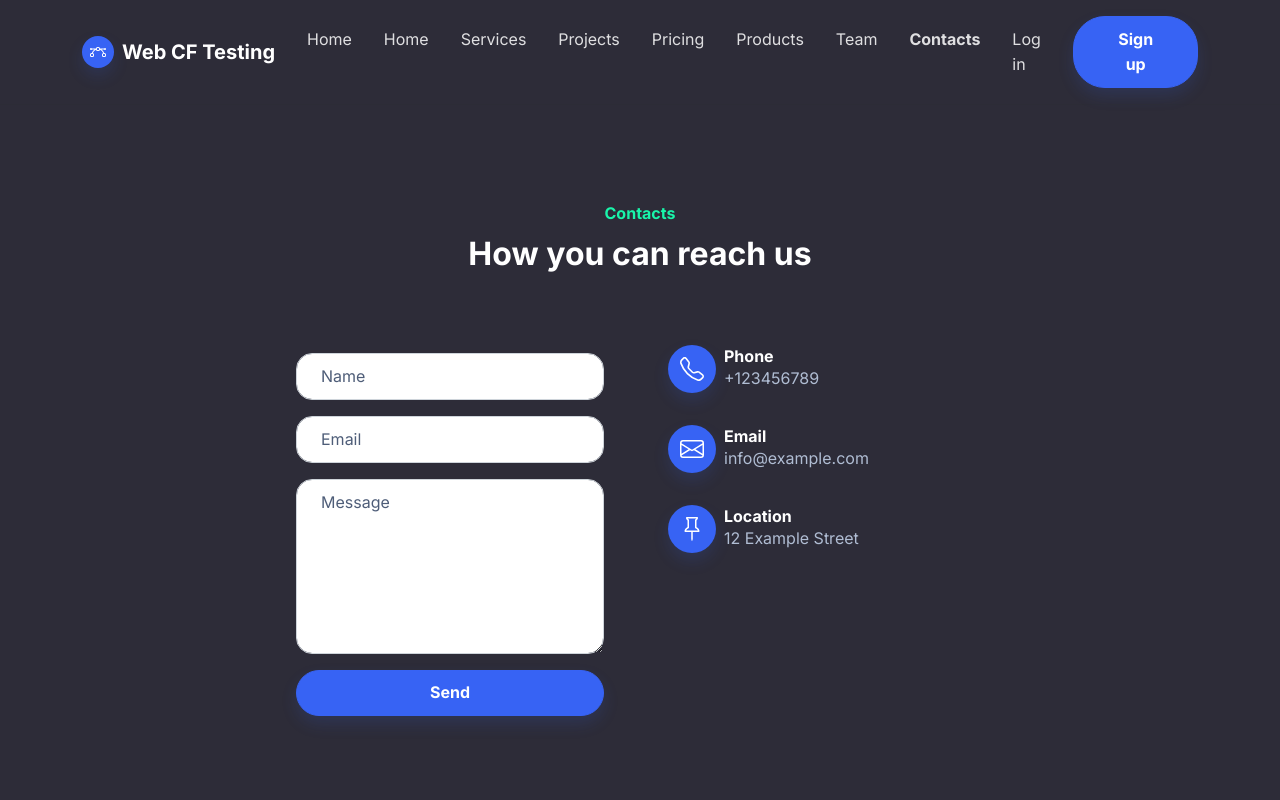
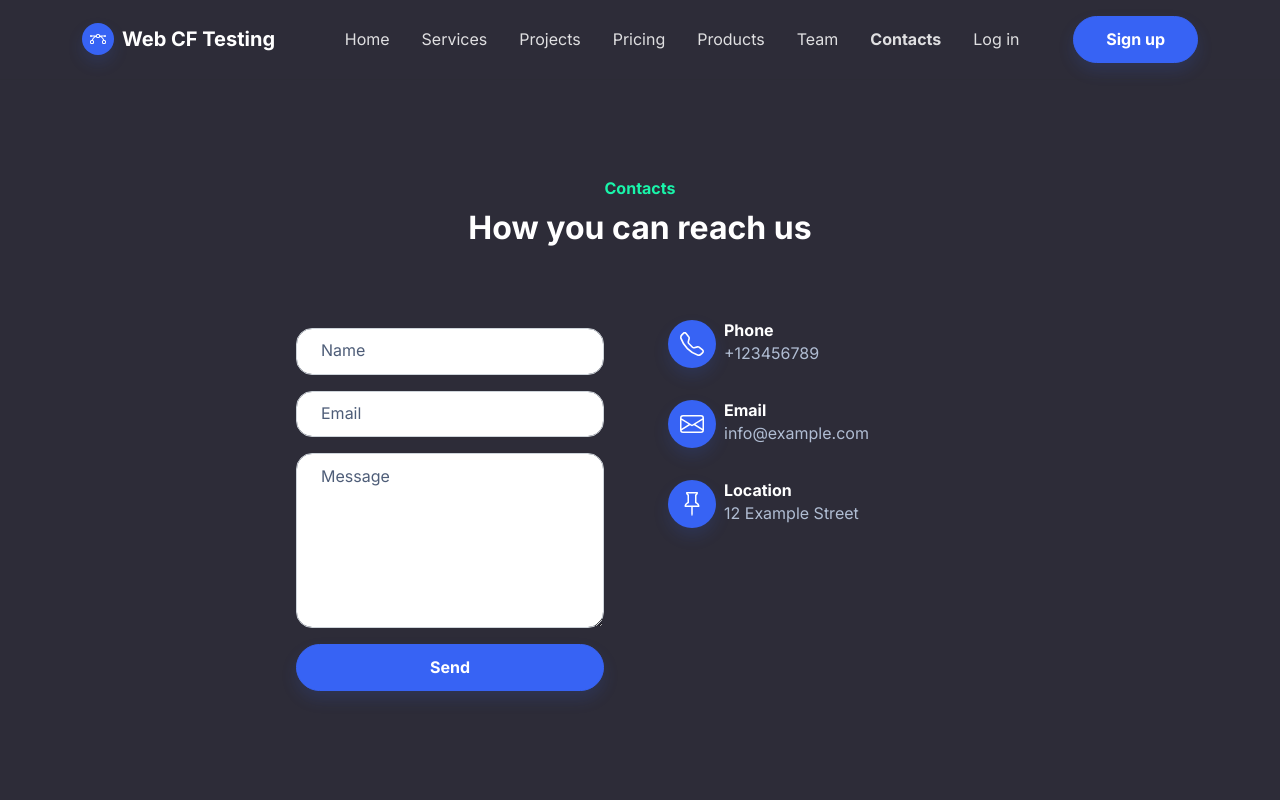
Before and after one commit to dlsdemo/bootstrap-web, a plain HTML site: page contacts.html in a window 1280 px wide. Shown: the top 800 px of the page. Drawn offline with Linux system fonts and the light colour scheme.

Commit message:
Add files via upload

```diff
--- a/contacts.html
+++ b/contacts.html
@@ -19,7 +19,6 @@
             <div class="collapse navbar-collapse" id="navcol-1">
                 <ul class="navbar-nav mx-auto">
                     <li class="nav-item"><a class="nav-link" href="/index.html">Home</a></li>
-                    <li class="nav-item"><a class="nav-link" href="/index-app.html">Home</a></li>
                     <li class="nav-item"><a class="nav-link" href="/services.html">Services</a></li>
                     <li class="nav-item"><a class="nav-link" href="/projects.html">Projects</a></li>
                     <li class="nav-item"><a class="nav-link" href="/pricing.html">Pricing</a></li>
```
Also changed, not shown: index.html (+0 -1 lines), login.html (+0 -1 lines), pricing.html (+0 -1 lines), products.html (+0 -1 lines), projects.html (+0 -1 lines), services.html (+0 -1 lines), team.html (+0 -1 lines), robots.txt (added).
